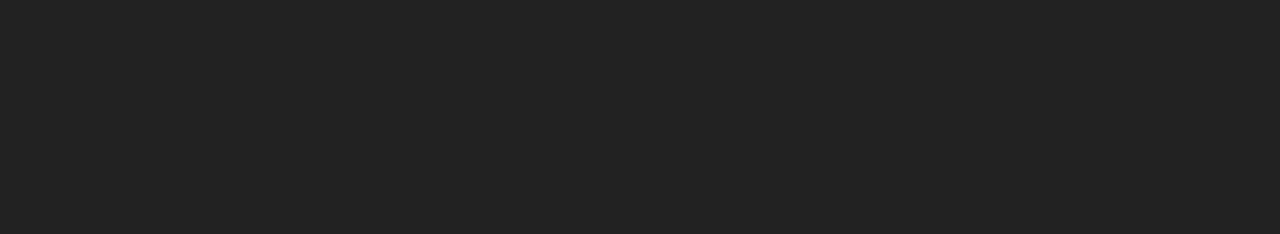
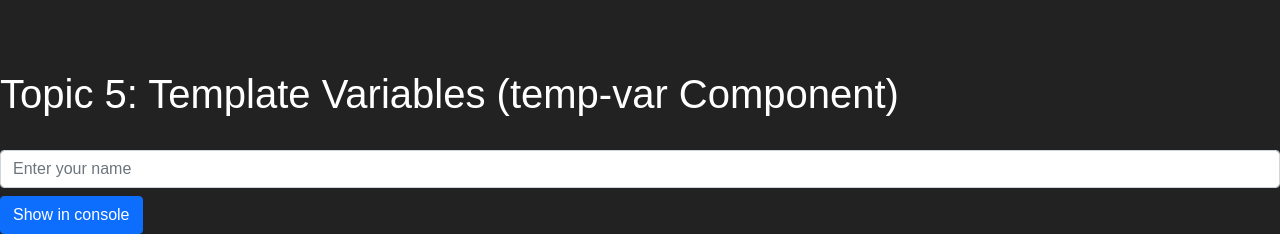
Before and after one commit to abrahamTech/Angular-BasicTopics, an Angular app: page / in a window 1280 px wide. Shown: the part 1208-1442 px from the top of the page. Before the commit the page ends 1230 px from the top, so only its background shows below. Built offline with nearby package versions, Linux system fonts and the light colour scheme.

Commit message:
Template Variables has been added to the project

```diff
--- a/projects/basic-concepts/src/app/app.component.html
+++ b/projects/basic-concepts/src/app/app.component.html
@@ -5,3 +5,6 @@
 
 <br><br>
 <app-buttons></app-buttons>
+
+<br><br>
+<app-template-variables></app-template-variables>
--- a/projects/basic-concepts/src/app/app.module.ts
+++ b/projects/basic-concepts/src/app/app.module.ts
@@ -4,12 +4,14 @@
 import { AppComponent } from './app.component';
 import { ContadorComponent } from './contador/contador.component';
 import { ButtonsComponent } from './buttons/buttons.component';
+import { TemplateVariablesComponent } from './template-variables/template-variables.component';
 
 @NgModule({
   declarations: [
     AppComponent,
     ContadorComponent,
-    ButtonsComponent
+    ButtonsComponent,
+    TemplateVariablesComponent
   ],
   imports: [
     BrowserModule
--- /dev/null
+++ b/projects/basic-concepts/src/app/template-variables/template-variables.component.html
@@ -0,0 +1,8 @@
+<h1>Topic 5: Template Variables (temp-var Component)</h1>
+<br>
+
+<input type="text" placeholder="Enter your name" class="form-control mb-2" #inputName>
+
+<button class="btn btn-primary" (click)="showInConsole(inputName.value)">
+    Show in console
+</button>
--- /dev/null
+++ b/projects/basic-concepts/src/app/template-variables/template-variables.component.ts
@@ -0,0 +1,17 @@
+import { Component } from '@angular/core';
+
+@Component({
+  selector: 'app-template-variables',
+  templateUrl: './template-variables.component.html',
+  styleUrls: ['./template-variables.component.css']
+})
+export class TemplateVariablesComponent {
+
+  showInConsole(name:string) {
+
+    if(name){
+      console.log(name)
+    }
+  }
+
+}
```
Also changed, not shown: projects/basic-concepts/src/app/template-variables/template-variables.component.css (added), 1 other file (tests, documents, lock files or other folders).
